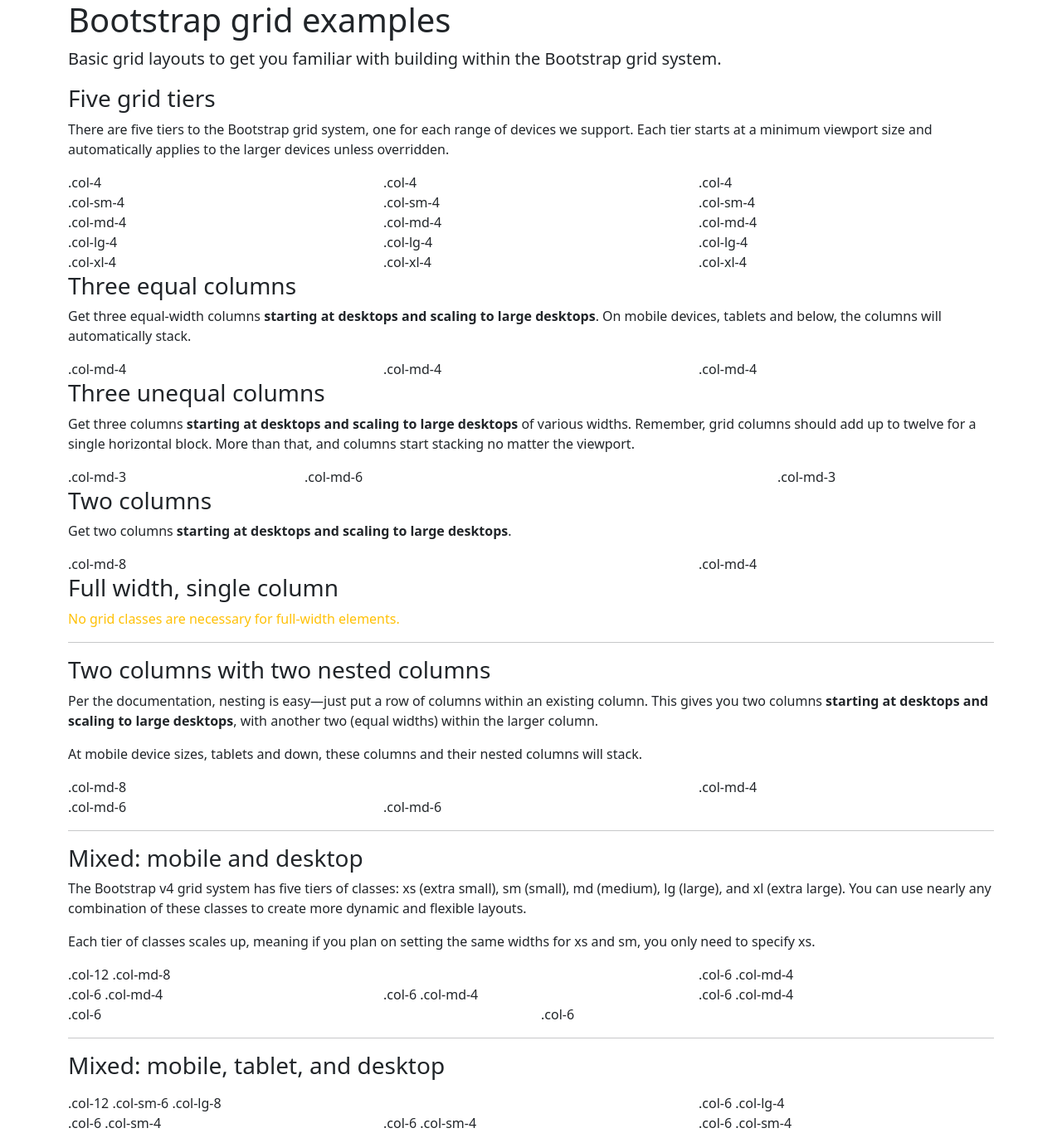
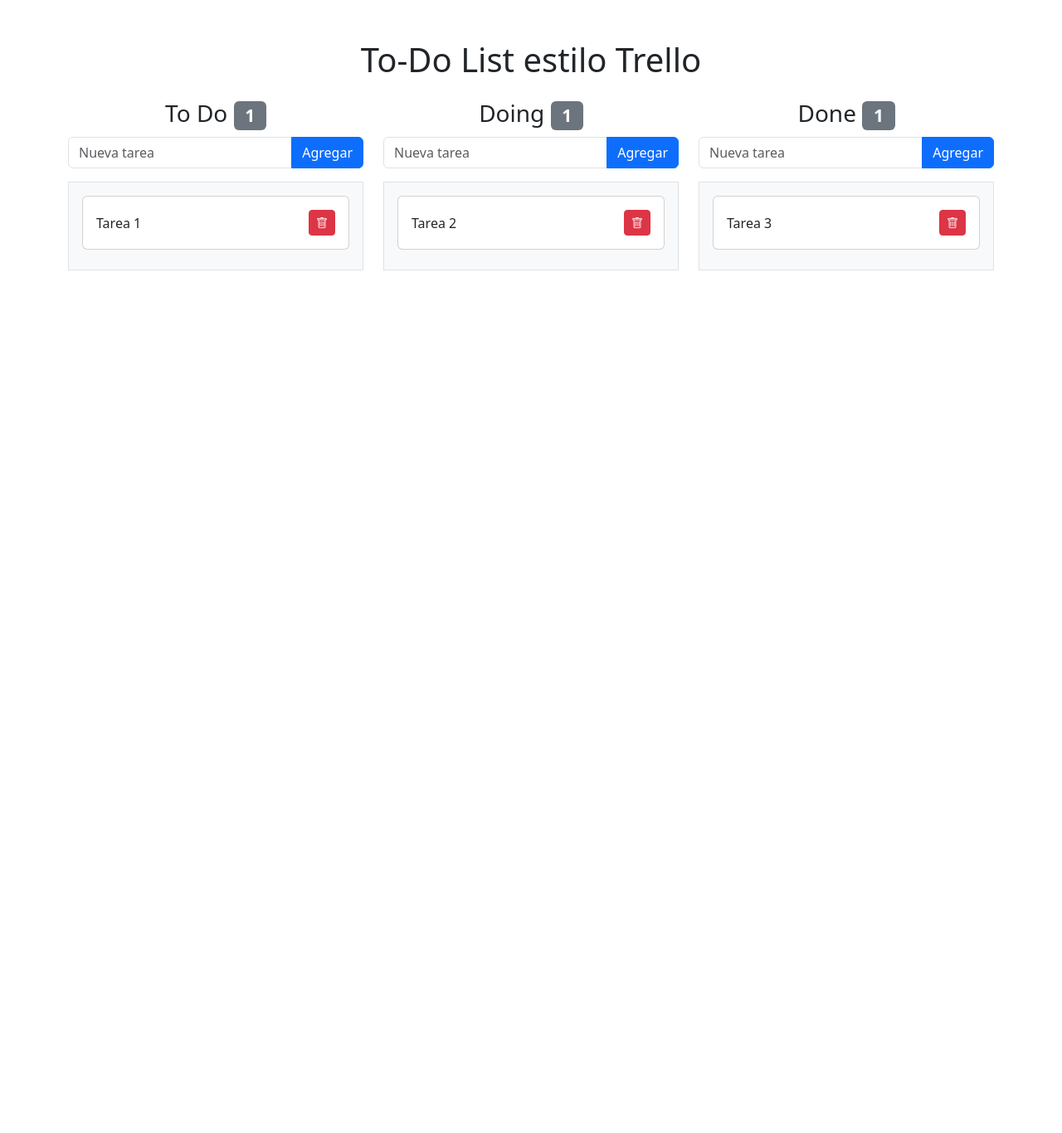
Before and after one commit to CmorenoRuizz/to_do_list, a Vue app: page / in a window 1280 px wide. Shown: the whole page at 83% size. After the commit the page ends 800 px from the top, so only its background shows below. Built offline with nearby package versions, Linux system fonts and the light colour scheme.

Commit message:
Version muy basica

```diff
--- a/index.html
+++ b/index.html
@@ -3,6 +3,8 @@
   <head>
     <meta charset="UTF-8">
     <link rel="icon" href="/favicon.ico">
+    <link href="https://cdn.jsdelivr.net/npm/bootstrap@5.3.0/dist/css/bootstrap.min.css" rel="stylesheet">
+    <link href="https://cdn.jsdelivr.net/npm/bootstrap-icons/font/bootstrap-icons.css" rel="stylesheet">
     <meta name="viewport" content="width=device-width, initial-scale=1.0">
     <title>Vite App</title>
   </head>
--- a/src/views/HomeView.vue
+++ b/src/views/HomeView.vue
@@ -1,132 +1,176 @@
-<script setup>
+<template>
+  <div class="container mt-5">
+    <h1 class="text-center mb-4">To-Do List estilo Trello</h1>
+
+    <!-- Tres columnas -->
+    <div class="row">
+      <div class="col-md-4">
+        <h3 class="text-center">
+          To Do <span class="badge bg-secondary">{{ tareasPorColumna['To Do'].length }}</span>
+        </h3>
+        <!-- Input para agregar tareas -->
+        <div class="input-group mb-3">
+          <input
+            type="text"
+            class="form-control"
+            placeholder="Nueva tarea"
+            v-model="nuevaTarea['To Do']"
+          />
+          <button class="btn btn-primary" @click="agregarTarea('To Do')">Agregar</button>
+        </div>
+        <!-- Tareas -->
+        <div
+          class="p-3 bg-light border"
+          @dragover.prevent
+          @drop="moverTarea('To Do')"
+        >
+          <div
+            class="card mb-2"
+            v-for="(tarea, index) in tareasPorColumna['To Do']"
+            :key="tarea.id"
+            draggable="true"
+            @dragstart="arrastrarTarea(tarea)"
+          >
+            <div class="card-body d-flex justify-content-between align-items-center">
+              <div>
+                <span v-if="!tarea.editando" @dblclick="editarTarea(tarea)">
+                  {{ tarea.texto }}
+                </span>
+                <input
+                  v-else
+                  type="text"
+                  class="form-control"
+                  v-model="tarea.texto"
+                  @blur="terminarEdicion(tarea)"
+                />
+              </div>
+              <button class="btn btn-danger btn-sm" @click="eliminarTarea(tarea.id)">
+                <i class="bi bi-trash"></i>
+              </button>
+            </div>
+          </div>
+        </div>
+      </div>
+
+      <!-- Repite para Doing y Done -->
+      <div class="col-md-4" v-for="columna in ['Doing', 'Done']" :key="columna">
+        <h3 class="text-center">
+          {{ columna }} <span class="badge bg-secondary">{{ tareasPorColumna[columna].length }}</span>
+        </h3>
+        <div class="input-group mb-3">
+          <input
+            type="text"
+            class="form-control"
+            placeholder="Nueva tarea"
+            v-model="nuevaTarea[columna]"
+          />
+          <button class="btn btn-primary" @click="agregarTarea(columna)">Agregar</button>
+        </div>
+        <div
+          class="p-3 bg-light border"
+          @dragover.prevent
+          @drop="moverTarea(columna)"
+        >
+          <div
+            class="card mb-2"
+            v-for="(tarea, index) in tareasPorColumna[columna]"
+            :key="tarea.id"
+            draggable="true"
+            @dragstart="arrastrarTarea(tarea)"
+          >
+            <div class="card-body d-flex justify-content-between align-items-center">
+              <div>
+                <span v-if="!tarea.editando" @dblclick="editarTarea(tarea)">
+                  {{ tarea.texto }}
+                </span>
+                <input
+                  v-else
+                  type="text"
+                  class="form-control"
+                  v-model="tarea.texto"
+                  @blur="terminarEdicion(tarea)"
+                />
+              </div>
+              <button class="btn btn-danger btn-sm" @click="eliminarTarea(tarea.id)">
+                <i class="bi bi-trash"></i>
+              </button>
+            </div>
+          </div>
+        </div>
+      </div>
+    </div>
+  </div>
+</template>
+
+<script>
+export default {
+  name: "HomeView",
+  data() {
+    return {
+      tareas: JSON.parse(localStorage.getItem("tareas")) || [
+        { id: 1, texto: "Tarea 1", columna: "To Do", editando: false },
+        { id: 2, texto: "Tarea 2", columna: "Doing", editando: false },
+        { id: 3, texto: "Tarea 3", columna: "Done", editando: false },
+      ],
+      nuevaTarea: { "To Do": "", Doing: "", Done: "" },
+      tareaArrastrada: null,
+    };
+  },
+  computed: {
+    tareasPorColumna() {
+      return {
+        "To Do": this.tareas.filter((tarea) => tarea.columna === "To Do"),
+        Doing: this.tareas.filter((tarea) => tarea.columna === "Doing"),
+        Done: this.tareas.filter((tarea) => tarea.columna === "Done"),
+      };
+    },
+  },
+  methods: {
+    agregarTarea(columna) {
+      if (this.nuevaTarea[columna].trim() !== "") {
+        this.tareas.push({
+          id: Date.now(),
+          texto: this.nuevaTarea[columna],
+          columna,
+          editando: false,
+        });
+        this.nuevaTarea[columna] = "";
+        this.guardarTareas();
+      }
+    },
+    eliminarTarea(id) {
+      this.tareas = this.tareas.filter((tarea) => tarea.id !== id);
+      this.guardarTareas();
+    },
+    editarTarea(tarea) {
+      tarea.editando = true;
+    },
+    terminarEdicion(tarea) {
+      tarea.editando = false;
+      this.guardarTareas();
+    },
+    arrastrarTarea(tarea) {
+      this.tareaArrastrada = tarea;
+    },
+    moverTarea(nuevaColumna) {
+      if (this.tareaArrastrada) {
+        this.tareaArrastrada.columna = nuevaColumna;
+        this.tareaArrastrada = null;
+        this.guardarTareas();
+      }
+    },
+    guardarTareas() {
+      localStorage.setItem("tareas", JSON.stringify(this.tareas));
+    },
+  },
+};
 </script>
 
-<template>
-
-  <main>
-    <div class="container">
-
-      <h1>Bootstrap grid examples</h1>
-      <p class="lead">Basic grid layouts to get you familiar with building within the Bootstrap grid system.</p>
-
-      <h3>Five grid tiers</h3>
-      <p>There are five tiers to the Bootstrap grid system, one for each range of devices we support. Each tier starts
-        at a minimum viewport size and automatically applies to the larger devices unless overridden.</p>
-
-      <div class="row">
-        <div class="col-4">.col-4</div>
-        <div class="col-4">.col-4</div>
-        <div class="col-4">.col-4</div>
-      </div>
-
-      <div class="row">
-        <div class="col-sm-4">.col-sm-4</div>
-        <div class="col-sm-4">.col-sm-4</div>
-        <div class="col-sm-4">.col-sm-4</div>
-      </div>
-
-      <div class="row">
-        <div class="col-md-4">.col-md-4</div>
-        <div class="col-md-4">.col-md-4</div>
-        <div class="col-md-4">.col-md-4</div>
-      </div>
-
-      <div class="row">
-        <div class="col-lg-4">.col-lg-4</div>
-        <div class="col-lg-4">.col-lg-4</div>
-        <div class="col-lg-4">.col-lg-4</div>
-      </div>
-
-      <div class="row">
-        <div class="col-xl-4">.col-xl-4</div>
-        <div class="col-xl-4">.col-xl-4</div>
-        <div class="col-xl-4">.col-xl-4</div>
-      </div>
-
-      <h3>Three equal columns</h3>
-      <p>Get three equal-width columns <strong>starting at desktops and scaling to large desktops</strong>. On mobile
-        devices, tablets and below, the columns will automatically stack.</p>
-      <div class="row">
-        <div class="col-md-4">.col-md-4</div>
-        <div class="col-md-4">.col-md-4</div>
-        <div class="col-md-4">.col-md-4</div>
-      </div>
-
-      <h3>Three unequal columns</h3>
-      <p>Get three columns <strong>starting at desktops and scaling to large desktops</strong> of various widths.
-        Remember, grid columns should add up to twelve for a single horizontal block. More than that, and columns start
-        stacking no matter the viewport.</p>
-      <div class="row">
-        <div class="col-md-3">.col-md-3</div>
-        <div class="col-md-6">.col-md-6</div>
-        <div class="col-md-3">.col-md-3</div>
-      </div>
-
-      <h3>Two columns</h3>
-      <p>Get two columns <strong>starting at desktops and scaling to large desktops</strong>.</p>
-      <div class="row">
-        <div class="col-md-8">.col-md-8</div>
-        <div class="col-md-4">.col-md-4</div>
-      </div>
-
-      <h3>Full width, single column</h3>
-      <p class="text-warning">No grid classes are necessary for full-width elements.</p>
-
-      <hr>
-
-      <h3>Two columns with two nested columns</h3>
-      <p>Per the documentation, nesting is easy—just put a row of columns within an existing column. This gives you two
-        columns <strong>starting at desktops and scaling to large desktops</strong>, with another two (equal widths)
-        within the larger column.</p>
-      <p>At mobile device sizes, tablets and down, these columns and their nested columns will stack.</p>
-      <div class="row">
-        <div class="col-md-8">
-          .col-md-8
-          <div class="row">
-            <div class="col-md-6">.col-md-6</div>
-            <div class="col-md-6">.col-md-6</div>
-          </div>
-        </div>
-        <div class="col-md-4">.col-md-4</div>
-      </div>
-
-      <hr>
-
-      <h3>Mixed: mobile and desktop</h3>
-      <p>The Bootstrap v4 grid system has five tiers of classes: xs (extra small), sm (small), md (medium), lg (large),
-        and xl (extra large). You can use nearly any combination of these classes to create more dynamic and flexible
-        layouts.</p>
-      <p>Each tier of classes scales up, meaning if you plan on setting the same widths for xs and sm, you only need to
-        specify xs.</p>
-      <div class="row">
-        <div class="col-12 col-md-8">.col-12 .col-md-8</div>
-        <div class="col-6 col-md-4">.col-6 .col-md-4</div>
-      </div>
-      <div class="row">
-        <div class="col-6 col-md-4">.col-6 .col-md-4</div>
-        <div class="col-6 col-md-4">.col-6 .col-md-4</div>
-        <div class="col-6 col-md-4">.col-6 .col-md-4</div>
-      </div>
-      <div class="row">
-        <div class="col-6">.col-6</div>
-        <div class="col-6">.col-6</div>
-      </div>
-
-      <hr>
-
-      <h3>Mixed: mobile, tablet, and desktop</h3>
-      <p></p>
-      <div class="row">
-        <div class="col-12 col-sm-6 col-lg-8">.col-12 .col-sm-6 .col-lg-8</div>
-        <div class="col-6 col-lg-4">.col-6 .col-lg-4</div>
-      </div>
-      <div class="row">
-        <div class="col-6 col-sm-4">.col-6 .col-sm-4</div>
-        <div class="col-6 col-sm-4">.col-6 .col-sm-4</div>
-        <div class="col-6 col-sm-4">.col-6 .col-sm-4</div>
-      </div>
-
-    </div>
-  </main>
-
-</template>
+<style>
+.card {
+  cursor: grab;
+}
+.card:active {
+  cursor: grabbing;
+}
+</style>
```
